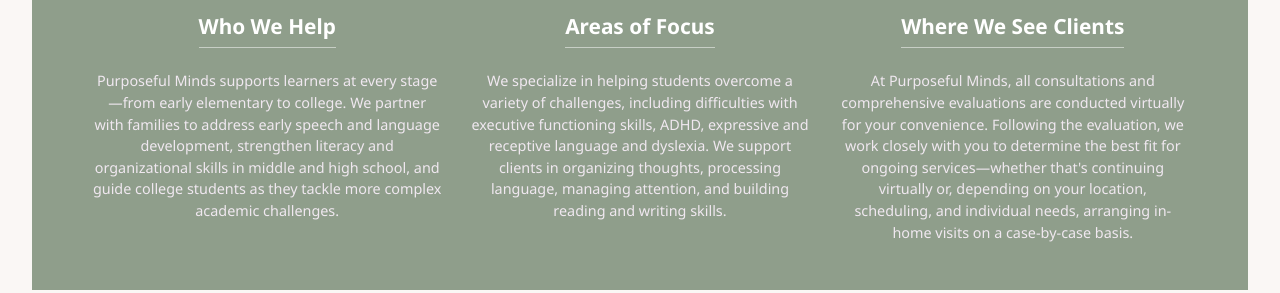
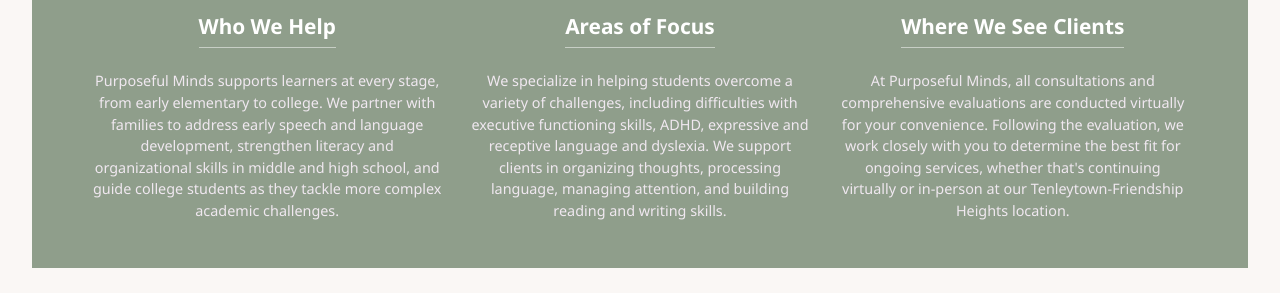
Before and after one commit to asimak4/julia_purposeful_minds, a React (Create React App) app: page / in a window 1280 px wide. Shown: the part 641-934 px from the top of the page. Built offline with nearby package versions, Linux system fonts and the light colour scheme; no server answers.

Commit message:
fixing some stuff

```diff
--- a/src/pages/AboutPage.tsx
+++ b/src/pages/AboutPage.tsx
@@ -52,13 +52,13 @@
             variants={slideInLeftVariants}
           >
             <p className={styles.bioIntro}>
-              <i>Purposeful Minds LLC</i> was founded by Julia Simak, M.S., CCC-SLP, out of a deep passion for helping students who were falling through the cracks—not due to a lack of potential, but because of challenges with organization, executive functioning, and language.
+              <i>Purposeful Minds LLC</i> was founded by Julia Simak, M.S., CCC-SLP, out of a deep passion for helping students who were falling through the cracks, not due to a lack of potential, but because of challenges with organization, executive functioning, and language.
             </p>
             <p>
-              In her work as a Speech-Language Pathologist, Julia saw firsthand how many bright, capable students were overwhelmed by disorganization. Misplaced assignments, missed deadlines, and chaotic study habits often led to frustration, academic struggles, and a loss of confidence. Over time, she recognized a pattern: difficulties with executive functioning weren't isolated—they created a ripple effect, impacting every part of a student's life.
+              In her work as a Speech-Language Pathologist, Julia saw firsthand how many bright, capable students were overwhelmed by disorganization. Misplaced assignments, missed deadlines, and chaotic study habits often led to frustration, academic struggles, and a loss of confidence. Over time, she recognized a pattern: difficulties with executive functioning weren't isolated. They created a ripple effect, impacting every part of a student's life.
             </p>
             <p>
-            But she also saw the transformation that could happen when students were given the right systems and strategies. With structured routines, visual tools, and personalized approaches, those same students began to experience clarity, consistency, and a renewed sense of control. The pieces started to fall into place—improved academics, better emotional regulation, and most importantly, growing self-confidence.
+            But she also saw the transformation that could happen when students were given the right systems and strategies. With structured routines, visual tools, and personalized approaches, those same students began to experience clarity, consistency, and a renewed sense of control. The pieces started to fall into place: improved academics, better emotional regulation, and most importantly, growing self-confidence.
             </p>
             <p>
               Language plays a central role in this journey. Many students who struggle with executive functioning also face challenges in organizing their thoughts, writing clearly, or making sense of what they read. These difficulties are deeply rooted in language processing. At <i>Purposeful Minds</i>, Julia bridges the gap between executive functioning and language, supporting students in building the skills to comprehend, express, and succeed.
@@ -73,13 +73,13 @@
                 During this time, Julia also gained valuable experience at Lindamood-Bell Learning Processes, where she provided intensive one-on-one intervention using programs such as <i>Visualizing and Verbalizing</i> (V&V) for reading comprehension and <i>Seeing Stars</i> for phonemic awareness and decoding. This work deepened her understanding of the connection between language processing and reading success, especially for students with dyslexia, ADHD, and other language-based learning differences.
               </p>
               <p>
-                As she continued her work with students, Julia became increasingly aware of how executive functioning challenges—such as disorganization, time management, and difficulty initiating tasks—often coexisted with language and literacy difficulties. These needs were often underserved, yet they had a significant impact on students' academic performance and emotional well-being.
+                As she continued her work with students, Julia became increasingly aware of how executive functioning challenges, such as disorganization, time management, and difficulty initiating tasks, often coexisted with language and literacy difficulties. These needs were often underserved, yet they had a significant impact on students' academic performance and emotional well-being.
               </p>
               <p>
                 Motivated to support this underserved population, Julia joined Thinking Organized, a private practice in the D.C. area specializing in executive functioning support. There, she worked with students from elementary through college, integrating speech-language therapy, reading intervention, and executive functioning strategies tailored to each student's strengths and needs.
               </p>
               <p>
-                Through this journey, Julia also discovered the importance of partnering with families and schools to create supportive routines and consistent expectations at home and in the classroom. Recognizing the need for a practice that blends clinical expertise with personalized, practical support, she founded <i>Purposeful Minds</i>—a private practice dedicated to helping students build confidence, independence, and lasting academic and life skills through targeted support in executive functioning, literacy, and language.
+                Through this journey, Julia also discovered the importance of partnering with families and schools to create supportive routines and consistent expectations at home and in the classroom. Recognizing the need for a practice that blends clinical expertise with personalized, practical support, she founded <i>Purposeful Minds</i>, a private practice dedicated to helping students build confidence, independence, and lasting academic and life skills through targeted support in executive functioning, literacy, and language.
               </p>
             </div>
 
--- a/src/pages/HomePage.tsx
+++ b/src/pages/HomePage.tsx
@@ -87,7 +87,7 @@
         <div className={styles.featureGrid}> {/* Using a grid for easy column layout */}
           <motion.div variants={itemVariants} transition={{ duration: 0.5, delay: 0.2 }} className={styles.featureColumn}>
             <h3>Who We Help</h3>
-            <p>Purposeful Minds supports learners at every stage—from early elementary to college.
+            <p>Purposeful Minds supports learners at every stage, from early elementary to college.
               We partner with families to address early speech and language development, strengthen literacy and
               organizational skills in middle and high school, and guide college students as they tackle more
               complex academic challenges.
@@ -101,10 +101,7 @@
 
           <motion.div variants={itemVariants} transition={{ duration: 0.5, delay: 0.8 }} className={styles.featureColumn}>
             <h3>Where We See Clients</h3> {/* Or keep "Why Work With Us" or similar */}
-            <p>At Purposeful Minds, all consultations and comprehensive evaluations are conducted virtually for your convenience.
-              Following the evaluation, we work closely with you to determine the best fit for ongoing
-              services—whether that's continuing virtually or, depending on your location, scheduling,
-              and individual needs, arranging in-home visits on a case-by-case basis.</p> {/* Placeholder */}
+            <p>At Purposeful Minds, all consultations and comprehensive evaluations are conducted virtually for your convenience. Following the evaluation, we work closely with you to determine the best fit for ongoing services, whether that's continuing virtually or in-person at our Tenleytown-Friendship Heights location.</p> {/* Placeholder */}
           </motion.div>
         </div>
       </motion.section>
@@ -141,7 +138,7 @@
                </li>
                <li className={styles.stepItem}>
                    <h4>Step 4: Service Arrangement &amp; Ongoing Sessions</h4>
-                   <p>Together, we determine the best format—virtual or in-home—and begin purposeful, goal-driven sessions.</p>
+                   <p>Together, we determine the best format, virtual or in-person, sand begin purposeful, goal-driven sessions.</p>
                </li>
                <li className={styles.stepItem}>
                    <h4>Step 5: Progress Review &amp; Annual Reporting</h4>
--- a/src/pages/ServicesPage.tsx
+++ b/src/pages/ServicesPage.tsx
@@ -64,9 +64,9 @@
               >
               <div className={styles.contentWrapper}>
                 <h2>Our Approach & Services</h2>
-                <p>At <i>Purposeful Minds</i>, we meet each child where they are—academically, emotionally, and with respect to their individual pace of learning. Along the way, we equip them with practical tools and strategies tailored to their needs, creating a foundation for steady progress and lasting growth. Initial sessions typically occur twice a week and focus on building confidence, self-awareness, and academic independence.</p>
+                <p>At <i>Purposeful Minds</i>, we meet each child where they are academically, emotionally, and with respect to their individual pace of learning. Along the way, we equip them with practical tools and strategies tailored to their needs, creating a foundation for steady progress and lasting growth. Initial sessions typically occur twice a week and focus on building confidence, self-awareness, and academic independence.</p>
               </div>
-              <p className={styles.pricing}>All 50-minute therapy sessions start at $175.</p>
+              <p className={styles.pricing}>All 50-minute therapy sessions are billed at $175.</p>
             </motion.div>
           </motion.section>
 
@@ -183,7 +183,7 @@
             </div>
             <div className={styles.cardContent}>
               <h3>Specialized Dyslexia Support</h3>
-              <p>At <i>Purposeful Minds</i>, our sessions are grounded in the Science of Reading—a research-based framework that highlights the skills students need to become confident, capable readers. We use the Orton-Gillingham approach, a structured, multisensory method that is especially effective for building phonics, decoding, and spelling skills. Before beginning instruction, we carefully review any previous evaluations and reports and conduct our own screenings to gain a clearer understanding of each student's strengths and weaknesses. This insight allows us to tailor our instruction to meet their individual needs. By combining data-informed decisions with evidence-based methods, we provide personalized support that builds strong, lasting literacy skills.</p>
+              <p>At <i>Purposeful Minds</i>, our sessions are grounded in the Science of Reading, a research-based framework that highlights the skills students need to become confident, capable readers. We use the Orton-Gillingham approach, a structured, multisensory method that is especially effective for building phonics, decoding, and spelling skills. Before beginning instruction, we carefully review any previous evaluations and reports and conduct our own screenings to gain a clearer understanding of each student's strengths and weaknesses. This insight allows us to tailor our instruction to meet their individual needs. By combining data-informed decisions with evidence-based methods, we provide personalized support that builds strong, lasting literacy skills.</p>
               <p><strong>Five Pillars of Literacy:</strong></p>
               <ul className={styles.list}>
                 <li className={styles.listItem}>Phonological Awareness</li>
```
Also changed, not shown: src/pages/HelpfulInformationPage.tsx (+4 -30 lines).
